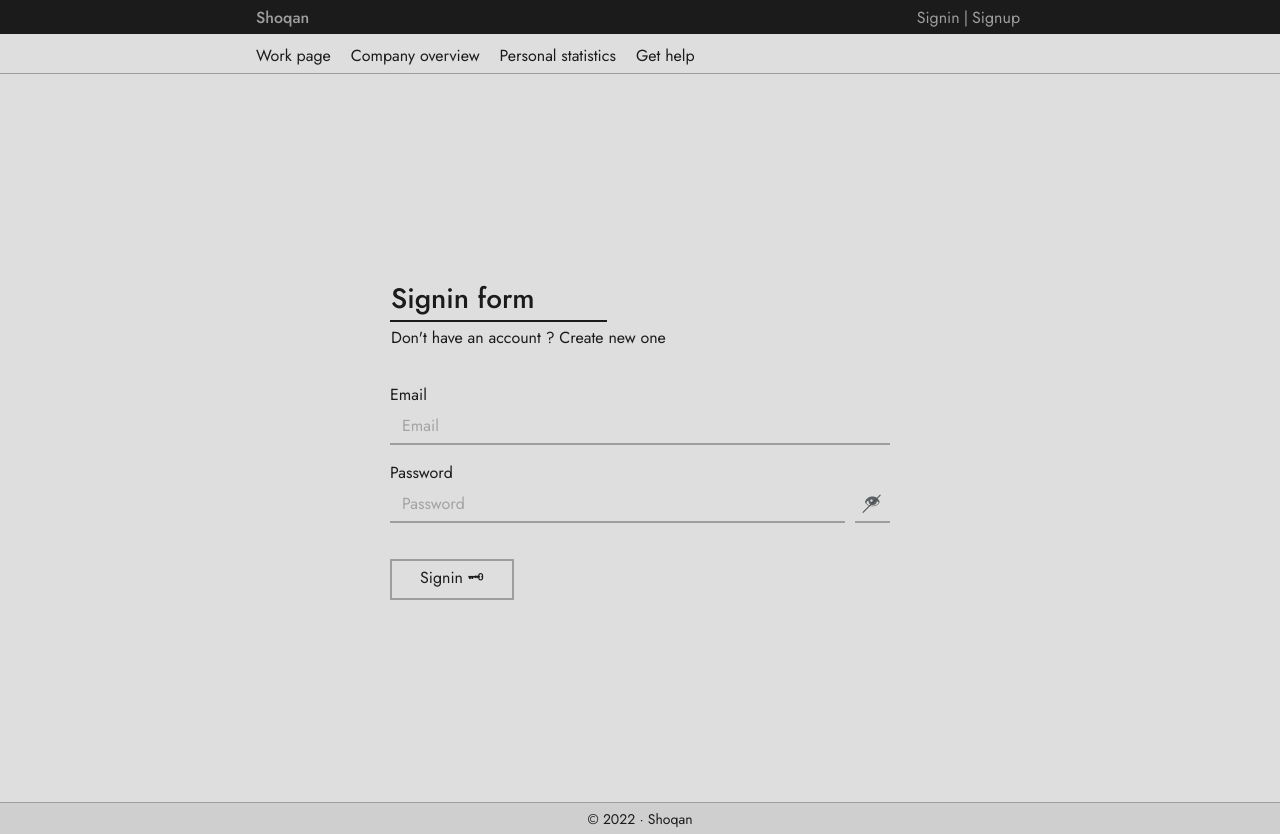
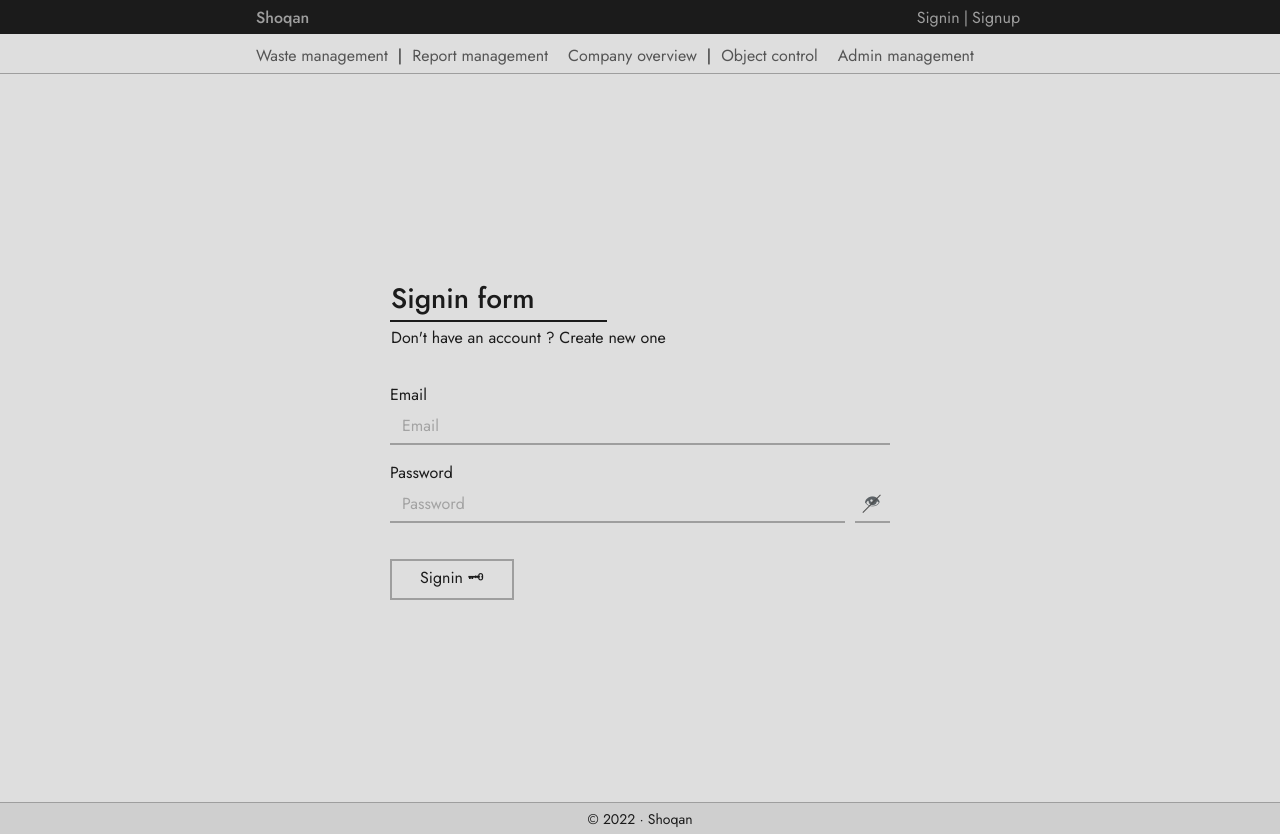
Before and after one commit to deger4beger/kzenergy-2, a React (Create React App) app: page /signin in a window 1280 px wide. Built offline with nearby package versions, Linux system fonts and the light colour scheme.

Commit message:
route states added

```diff
--- a/src/app/components/AppRouter/routes/Admin.tsx
+++ b/src/app/components/AppRouter/routes/Admin.tsx
@@ -8,7 +8,7 @@ const Admin = () => {
       {adminRoutes.map(route =>
         <Route { ...route } key={route.path} />
       )}
-      <Redirect to={RouteNames.SIGNIN} />
+      <Redirect to={RouteNames.ADMIN_MANAGEMENT} />
     </Switch>
 	)
 }
--- a/src/app/components/AppRouter/routes/Ecology.tsx
+++ b/src/app/components/AppRouter/routes/Ecology.tsx
@@ -8,7 +8,7 @@ const Ecology = () => {
       {ecologyRoutes.map(route =>
         <Route { ...route } key={route.path} />
       )}
-      <Redirect to={RouteNames.SIGNIN} />
+      <Redirect to={RouteNames.REPORT_MANAGEMENT} />
     </Switch>
 	)
 }
--- a/src/app/components/AppRouter/routes/Facility.tsx
+++ b/src/app/components/AppRouter/routes/Facility.tsx
@@ -8,7 +8,7 @@ const Facility = () => {
       {facilityRoutes.map(route =>
         <Route { ...route } key={route.path} />
       )}
-      <Redirect to={RouteNames.SIGNIN} />
+      <Redirect to={RouteNames.WASTE_MANAGEMENT} />
     </Switch>
 	)
 }
--- /dev/null
+++ b/src/app/pages/AdminManagement/index.tsx
@@ -0,0 +1,11 @@
+
+
+const AdminManagement = () => {
+	return (
+		<div>
+			AdminManagement
+		</div>
+	)
+}
+
+export default AdminManagement
--- /dev/null
+++ b/src/app/pages/CompanyOverview/index.tsx
@@ -0,0 +1,11 @@
+
+
+const CompanyOverview = () => {
+	return (
+		<div>
+			CompanyOverview
+		</div>
+	)
+}
+
+export default CompanyOverview
--- /dev/null
+++ b/src/app/pages/ObjectControl/index.tsx
@@ -0,0 +1,11 @@
+
+
+const ObjectControl = () => {
+	return (
+		<div>
+			ObjectControl
+		</div>
+	)
+}
+
+export default ObjectControl
--- /dev/null
+++ b/src/app/pages/ReportManagement/index.tsx
@@ -0,0 +1,11 @@
+
+
+const ReportManagement = () => {
+	return (
+		<div>
+			ReportManagement
+		</div>
+	)
+}
+
+export default ReportManagement
--- /dev/null
+++ b/src/app/pages/WasteManagement/index.tsx
@@ -0,0 +1,11 @@
+
+
+const WasteManagement = () => {
+	return (
+		<div>
+			WasteManagement
+		</div>
+	)
+}
+
+export default WasteManagement
--- a/src/app/parts/Header/index.module.scss
+++ b/src/app/parts/Header/index.module.scss
@@ -60,9 +60,17 @@
 	.container {
 		align-items: flex-start;
 		padding-top: 10px;
+		user-select: none;
 		.link {
 			&:first-child {
 				padding-left: 0;
+			}
+			&.disabled {
+				pointer-events: none;
+				opacity: 0.7;
+			}
+			&.active {
+				font-weight: 500;
 			}
 			&:hover {
 				cursor: pointer;
--- a/src/app/parts/Header/index.tsx
+++ b/src/app/parts/Header/index.tsx
@@ -1,12 +1,18 @@
 import s from "./index.module.scss"
-import { Link } from "react-router-dom"
+import cn from "classnames"
+import { Link, useLocation } from "react-router-dom"
 import { useAppDispatch, useAppSelector } from "app/hooks/redux"
 import { logout } from "lib/redux/auth/slice"
+import { RouteNames } from "app/router"
+import { UserRoles } from "types/user"
+
+const Divider = () => <div>|</div>
 
 const Header = () => {
 
-	const isAuth = useAppSelector(state => state.userReducer.isAuth)
+	const { isAuth, userData: { role } } = useAppSelector(state => state.userReducer)
 	const dispatch = useAppDispatch()
+	const location = useLocation().pathname
 
 	const onLogout = () => {
 		dispatch(logout())
@@ -25,14 +31,13 @@ const Header = () => {
 								<div className={s.btn} onClick={onLogout}>
 									<div className={s.logoutIcon}>⎆</div> Logout
 								</div>
-							</> : <>
-								<Link className={s.btn} to="signin">
+							</>
+							: <>
+								<Link className={s.btn} to={RouteNames.SIGNIN}>
 									Signin
 								</Link>
-								<div className={s.divider}>
-									|
-								</div>
-								<Link className={s.btn} to="signup">
+								<Divider />
+								<Link className={s.btn} to={RouteNames.SIGNUP}>
 									Signup
 								</Link>
 							</>
@@ -42,17 +47,52 @@ const Header = () => {
 			</div>
 			<div className={s.lower}>
 				<div className={s.container}>
-					<Link className={s.link} to="/">
-						Work page
+					<Link
+						className={cn(s.link, {
+							[s.disabled]: role !== UserRoles.FacilityWorker,
+							[s.active]: location === RouteNames.WASTE_MANAGEMENT
+						})}
+						to={RouteNames.WASTE_MANAGEMENT}
+					>
+						Waste management
 					</Link>
-					<Link className={s.link} to="/">
+					<Divider />
+					<Link
+						className={cn(s.link, {
+							[s.disabled]: role !== UserRoles.Ecologist,
+							[s.active]: location === RouteNames.REPORT_MANAGEMENT
+						})}
+						to={RouteNames.REPORT_MANAGEMENT}
+					>
+						Report management
+					</Link>
+					<Link
+						className={cn(s.link, {
+							[s.disabled]: role !== UserRoles.Ecologist,
+							[s.active]: location === RouteNames.COMPANY_OVERVIEW
+						})}
+						to={RouteNames.COMPANY_OVERVIEW}
+					>
 						Company overview
 					</Link>
-					<Link className={s.link} to="/">
-						Personal statistics
+					<Divider />
+					<Link
+						className={cn(s.link, {
+							[s.disabled]: role !== UserRoles.Admin,
+							[s.active]: location === RouteNames.OBJECT_CONTROL
+						})}
+						to={RouteNames.OBJECT_CONTROL}
+					>
+						Object control
 					</Link>
-					<Link className={s.link} to="/">
-						Get help
+					<Link
+						className={cn(s.link, {
+							[s.disabled]: role !== UserRoles.Admin,
+							[s.active]: location === RouteNames.ADMIN_MANAGEMENT
+						})}
+						to={RouteNames.ADMIN_MANAGEMENT}
+					>
+						Admin management
 					</Link>
 				</div>
 			</div>
--- a/src/app/router/index.ts
+++ b/src/app/router/index.ts
@@ -1,31 +1,42 @@
-import React from "react"
+import AdminManagement from "app/pages/AdminManagement"
+import CompanyOverview from "app/pages/CompanyOverview"
+import ObjectControl from "app/pages/ObjectControl"
+import ReportManagement from "app/pages/ReportManagement"
+import WasteManagement from "app/pages/WasteManagement"
 import Signin from "../pages/Signin"
 import Signup from "../pages/Signup"
 
 export interface IRoute {
-    path: string;
-    component: React.ComponentType;
-    exact?: boolean;
+  path: string
+  component: React.ComponentType
+  exact?: boolean
 }
 
 export enum RouteNames {
-    SIGNIN = "/signin",
-    SIGNUP = "/signup"
+  SIGNIN = "/signin",
+  SIGNUP = "/signup",
+  REPORT_MANAGEMENT="/reports",
+  WASTE_MANAGEMENT="/wastes",
+  OBJECT_CONTROL="/objects",
+  COMPANY_OVERVIEW="/overview",
+  ADMIN_MANAGEMENT="/admin"
 }
 
 export const unauthorizedRoutes: IRoute[] = [
-    {path: RouteNames.SIGNIN, exact: true, component: Signin},
-    {path: RouteNames.SIGNUP, exact: true, component: Signup}
+  {path: RouteNames.SIGNIN, exact: true, component: Signin},
+  {path: RouteNames.SIGNUP, exact: true, component: Signup}
 ]
 
 export const facilityRoutes: IRoute[] = [
-
+  {path: RouteNames.WASTE_MANAGEMENT, exact: true, component: WasteManagement},
 ]
 
 export const ecologyRoutes: IRoute[] = [
-
+  {path: RouteNames.REPORT_MANAGEMENT, exact: true, component: ReportManagement},
+  {path: RouteNames.COMPANY_OVERVIEW, exact: true, component: CompanyOverview},
 ]
 
 export const adminRoutes: IRoute[] = [
-
+  {path: RouteNames.OBJECT_CONTROL, exact: true, component: ObjectControl},
+  {path: RouteNames.ADMIN_MANAGEMENT, exact: true, component: AdminManagement},
 ]
```
